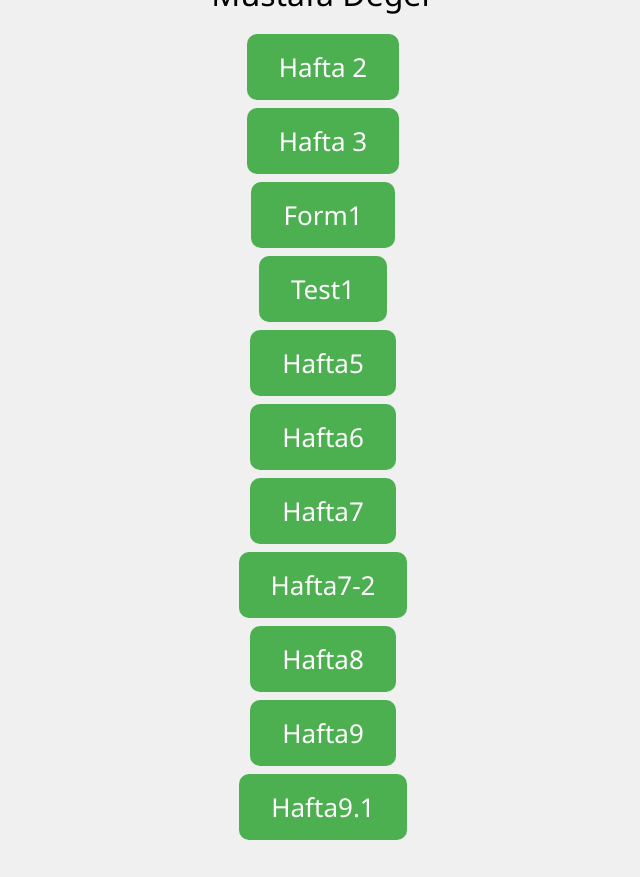
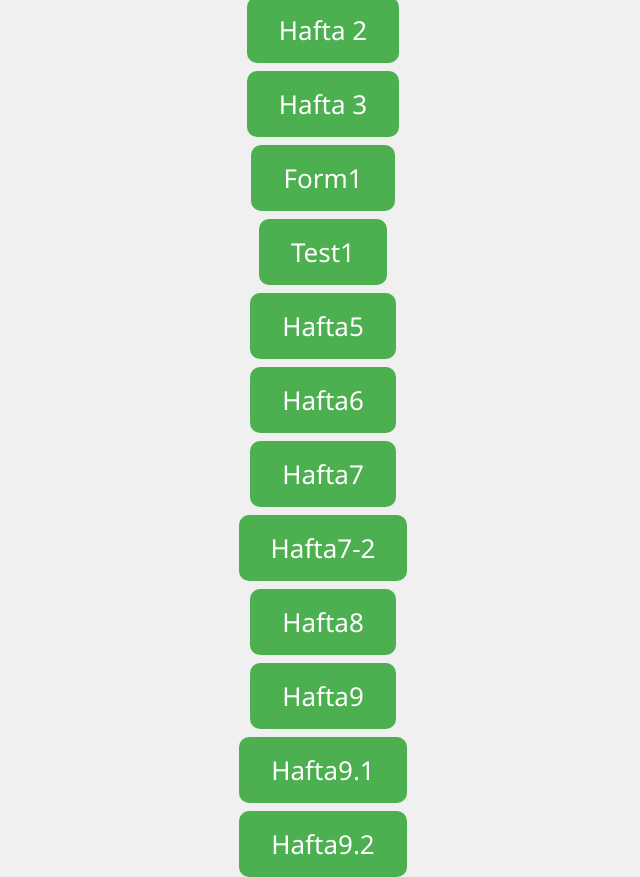
Before and after one commit to MustafaDeger0/bteodevMustafaDeger, a plain HTML site: page index.html in a window 1280 px wide. Shown: the whole page, without its empty margins (317-957 px from the left). Before the commit the page ends 840 px from the top, so only its background shows below. Drawn offline with Linux system fonts and the light colour scheme.

Commit message:
Update index.html

```diff
--- a/index.html
+++ b/index.html
@@ -54,6 +54,7 @@
   <a class="button" href="hafta8.html"> Hafta8 </a>
   <a class="button" href="hafta9.html"> Hafta9 </a>
   <a class="button" href="hafta9.1.html"> Hafta9.1 </a>
+  <a class="button" href="hafta9.2.html"> Hafta9.2 </a>
 </html>
 </body>
 </html>
```
